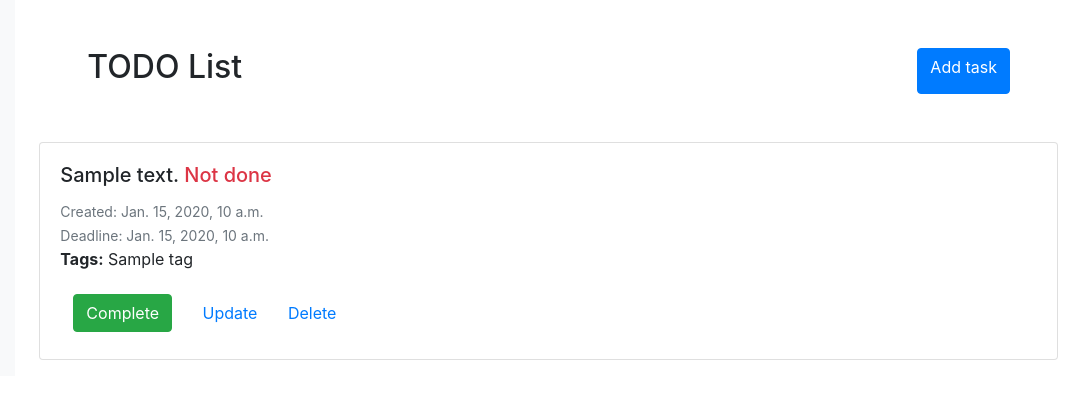
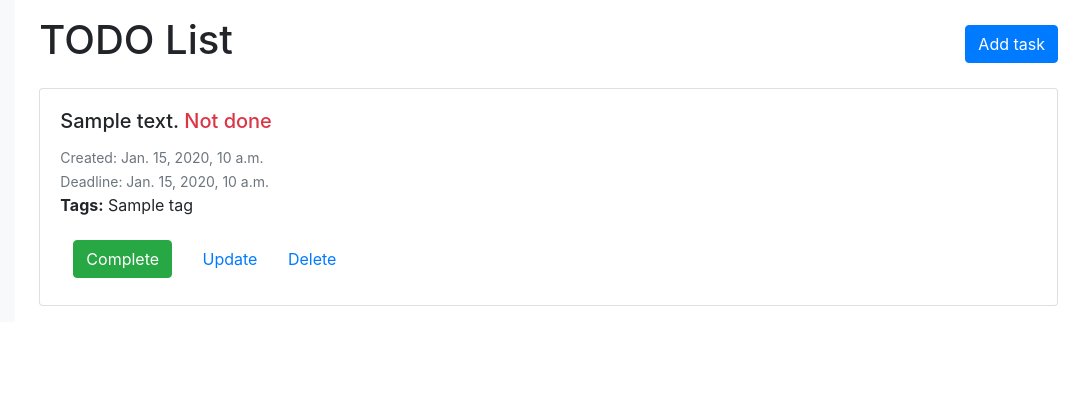
Before and after one commit to anrozhna/Todo-List, a Django app: template templates/tasks/index.html in a window 1280 px wide. Shown: the top 399 px of the page, without its empty margins (198-1280 px from the left). Run offline with Django 5.2, Linux system fonts and the light colour scheme; the template is opened without the code that fills it: most values are stand-ins (such as "Sample title", 1, 10 or a date in 2020); some libraries are stand-ins or nearby versions.

Commit message:
make title looks better

```diff
--- a/templates/tasks/index.html
+++ b/templates/tasks/index.html
@@ -3,9 +3,9 @@
 {% block title %}<title>ToDo List</title>{% endblock %}
 
 {% block content %}
-  <div class="d-grid gap-2 m-5 d-md-flex justify-content-md-between">
-    <h2>TODO List</h2>
-    <a class="btn btn-primary" href="{% url 'tasks:task-create' %}">Add task</a>
+  <div class="d-flex justify-content-between align-items-center mb-3 mt-3">
+    <h1>TODO List</h1>
+    <a href="{% url 'tasks:task-create' %}" class="btn btn-primary">Add task</a>
   </div>
   {% for task in task_list %}
     <div class="card mb-3">
```
